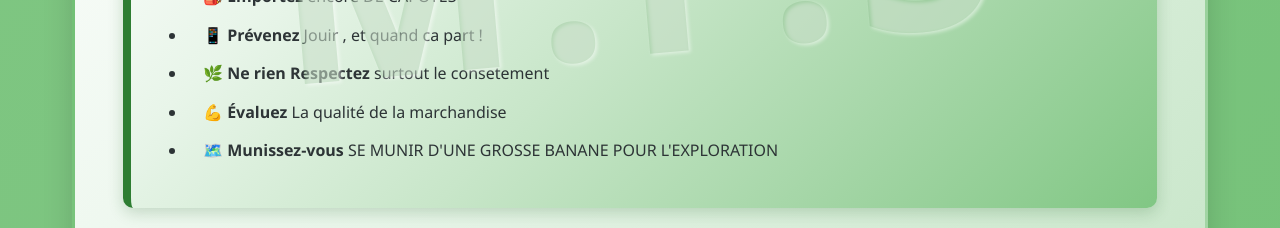
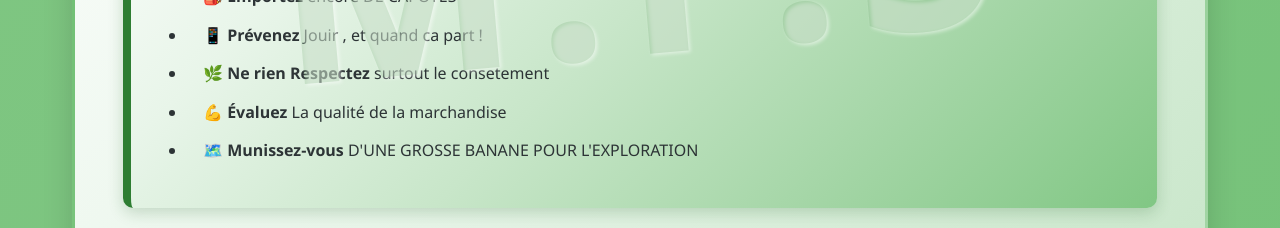
Before and after one commit to jojobg2476-boop/baca.com, a plain HTML site: page index.html in a window 1280 px wide. Shown: the part 7900-8128 px from the top of the page. Drawn offline with Linux system fonts and the light colour scheme.

Commit message:
Update index.html

```diff
--- a/index.html
+++ b/index.html
@@ -1880,7 +1880,7 @@
                     <li>📱 <strong>Prévenez</strong> Jouir , et quand ca part !</li>
                     <li>🌿 <strong>Ne rien Respectez</strong> surtout le consetement</li>
                     <li>💪 <strong>Évaluez</strong> La qualité de la marchandise</li>
-                    <li>🗺️ <strong>Munissez-vous</strong> SE MUNIR D'UNE GROSSE BANANE POUR L'EXPLORATION</li>
+                    <li>🗺️ <strong>Munissez-vous</strong> D'UNE GROSSE BANANE POUR L'EXPLORATION</li>
                 </ul>
             </div>
         </section>
```
